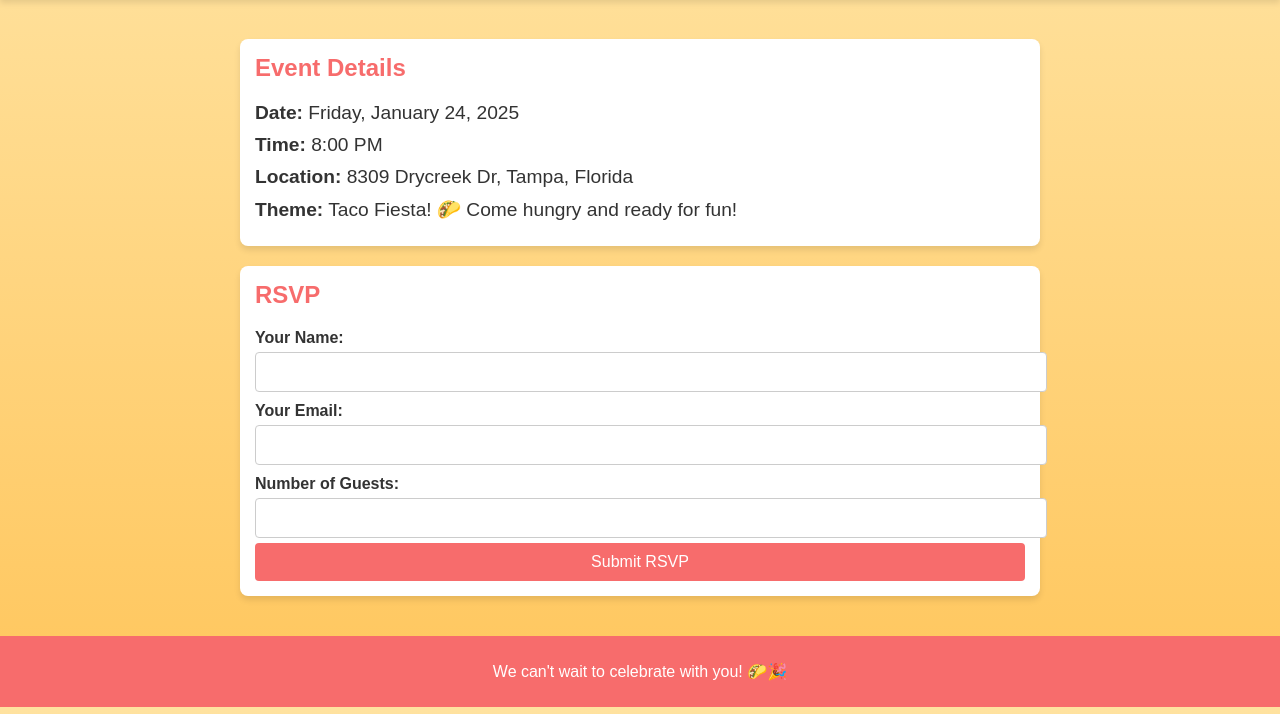
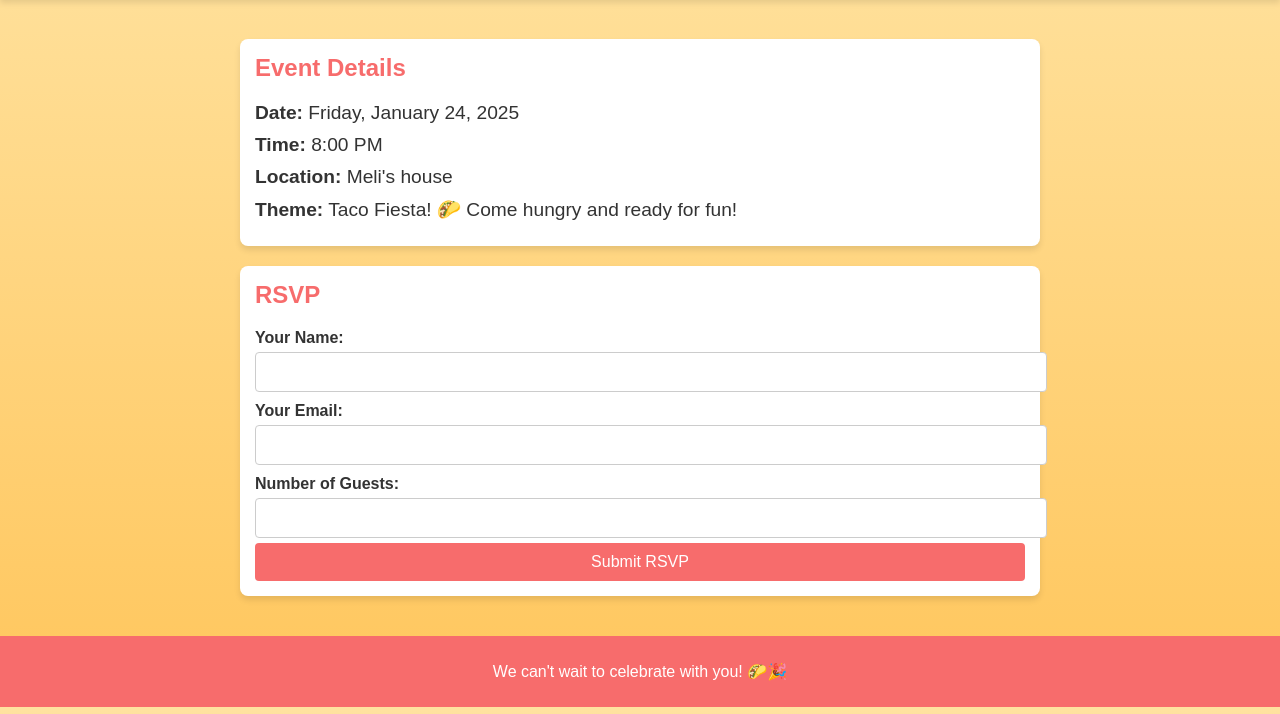
Before and after one commit to melainefernandez/bank-account-management, a plain HTML site: page index.html in a window 1280 px wide. Shown: the part 86-800 px from the top of the page. Drawn offline with Linux system fonts and the light colour scheme.

Commit message:
Update index.html

```diff
--- a/index.html
+++ b/index.html
@@ -15,7 +15,7 @@
       <h2>Event Details</h2>
       <p><strong>Date:</strong> Friday, January 24, 2025</p>
       <p><strong>Time:</strong> 8:00 PM</p>
-      <p><strong>Location:</strong> 8309 Drycreek Dr, Tampa, Florida</p>
+      <p><strong>Location:</strong> Meli's house </p>
       <p><strong>Theme:</strong> Taco Fiesta! 🌮 Come hungry and ready for fun!</p>
     </section>
     <section class="rsvp">
```
